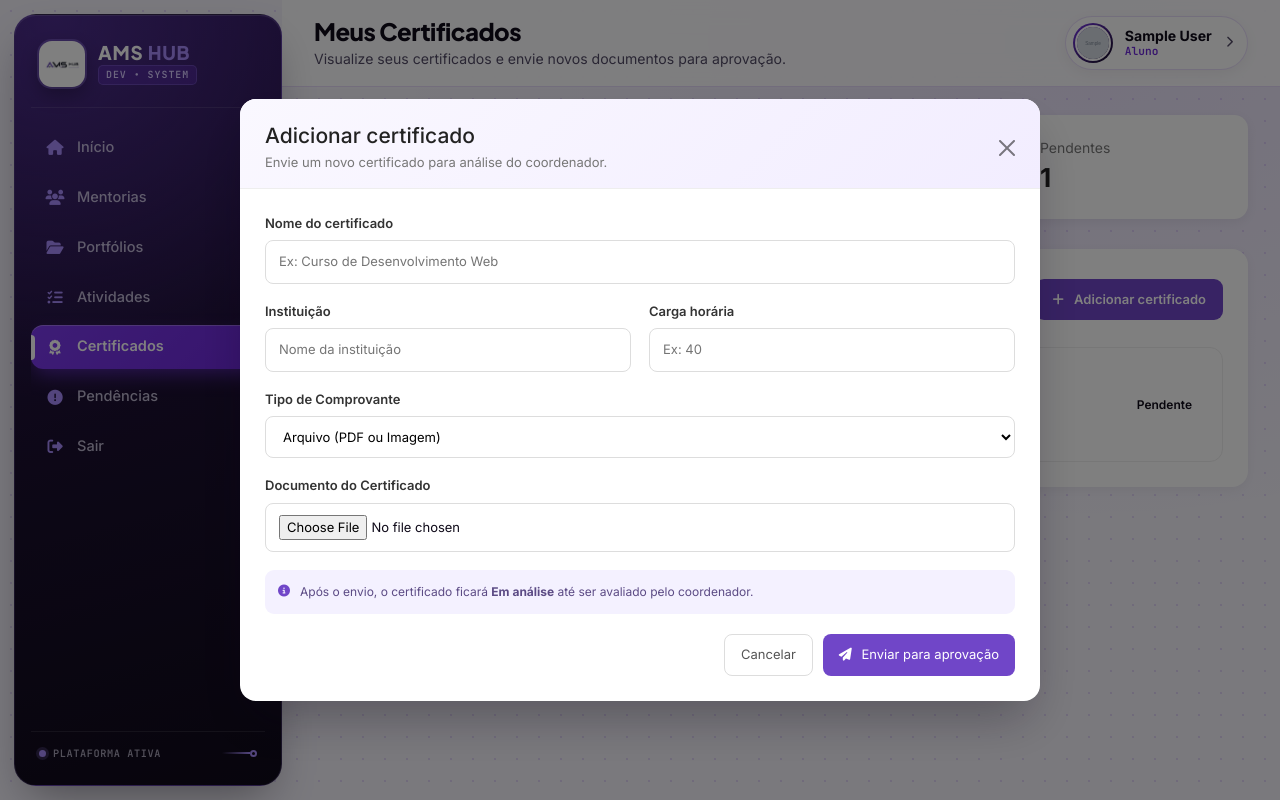
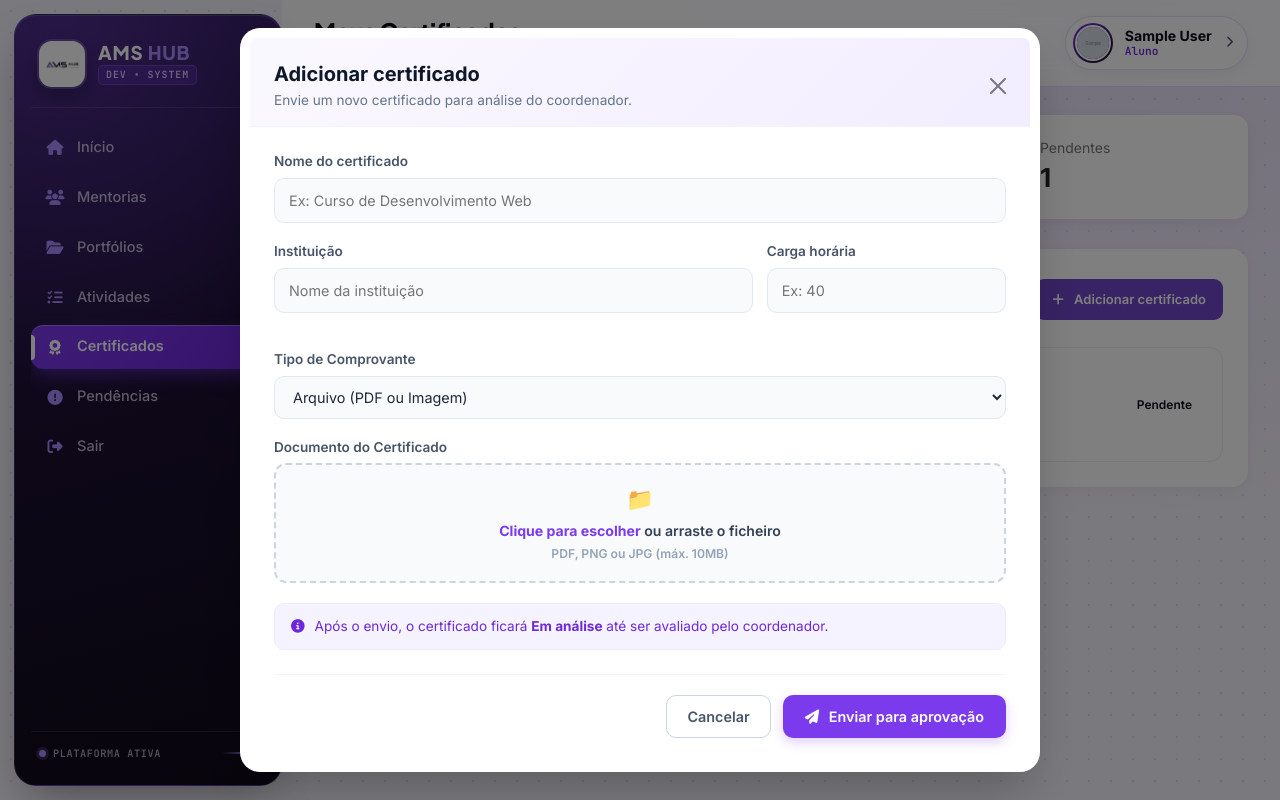
Before and after one commit to AshileyLaura/AMShub, a Django app: page /aluno/certificadoa/ in a window 1280 px wide, after a click on "Adicionar certificado". Run offline with Django 5.2, Linux system fonts and the light colour scheme; a user stored in the database is signed in; tables that the repository leaves empty hold one stand-in row (values such as "Sample post"); grey boxes marked "Sample" are stand-in pictures.

Commit message:
atualizando estilo de adicionar certificados do aluno e arrumando incoerencias

```diff
--- a/AMSHub/views.py
+++ b/AMSHub/views.py
@@ -1917,11 +1917,11 @@ def atividadesp(request):
     atividades = minhas.select_related(
         'id_mentoria'
     ).prefetch_related(
-        'entregaatividade_set__id_aluno__perfil__user'
+        'entregas__id_aluno__perfil__user'
     ).order_by('-id_atividade')
 
     for atividade in atividades:
-        atividade.lista_entregas = list(atividade.entregaatividade_set.all())
+        atividade.lista_entregas = list(atividade.entregas.all())
 
     contexto = {
         'usuario': request.user,
@@ -2173,7 +2173,7 @@ def criartarefase(request):
         }
     tarefas = list(
         minhas.select_related('id_mentoria').prefetch_related(
-            'entregaatividade_set__id_aluno__perfil__user'
+            'entregas__id_aluno__perfil__user'
         ).order_by('-id_atividade')
     )
     for tarefa in tarefas:
@@ -2181,7 +2181,8 @@ def criartarefase(request):
             tarefa,
             hoje
         )
-        tarefa.lista_entregas = list(tarefa.entregaatividade_set.all())
+        tarefa.lista_entregas = list(tarefa.entregas.all())
+
     return render(request, 'empresa/criartarefase.html', {
         'usuario': request.user,
         'nome_usuario': nome_do_usuario(request),
--- a/templates/aluno/certificadoa.html
+++ b/templates/aluno/certificadoa.html
@@ -72,7 +72,7 @@ AMS Hub - Certificados
 {% endblock %}
 
 {% block descricao %}
-Visualize seus certificados e envie novos documentos para aprovação.
+Visualize os seus certificados e envie novos documentos para aprovação.
 {% endblock %}
 
 
@@ -208,7 +208,7 @@ Visualize seus certificados e envie novos documentos para aprovação.
 
         </div>
         {% empty %}
-        <p>Você ainda não enviou nenhum certificado.</p>
+        <p>Ainda não enviou nenhum certificado.</p>
         {% endfor %}
 
     </section>
@@ -217,152 +217,78 @@ Visualize seus certificados e envie novos documentos para aprovação.
 
 
 <!-- MODAL ADICIONAR CERTIFICADO -->
+<div class="modal fade" id="modalCertificado" tabindex="-1">
+    <div class="modal-dialog modal-lg modal-dialog-centered">
+        <div class="modal-content" style="border-radius: 20px; border: none; box-shadow: 0 25px 50px -12px rgba(0, 0, 0, 0.25); padding: 10px;">
 
-<div class="modal fade" id="modalCertificado" tabindex="-1">
-
-    <div class="modal-dialog modal-lg modal-dialog-centered">
-
-        <div class="modal-content">
-
-            <div class="modal-header">
-
+            <div class="modal-header" style="border-bottom: 1px solid #f1f5f9; padding: 24px 24px 16px 24px;">
                 <div>
-                    <h2>Adicionar certificado</h2>
-                    <p>
-                        Envie um novo certificado para análise do coordenador.
-                    </p>
+                    <h2 style="font-size: 1.25rem; font-weight: 700; color: #0f172a; margin-bottom: 4px;">Adicionar certificado</h2>
+                    <p style="font-size: 0.85rem; color: #64748b; margin: 0;">Envie um novo certificado para análise do coordenador.</p>
                 </div>
-
-                <button type="button"
-                        class="btn-close"
-                        data-bs-dismiss="modal">
-                </button>
-
+                <button type="button" class="btn-close" data-bs-dismiss="modal"></button>
             </div>
 
-
-            <div class="modal-body">
-
+            <div class="modal-body" style="padding: 24px;">
                 <form method="POST" action="{% url 'certificadoa' %}" enctype="multipart/form-data">
-
                     {% csrf_token %}
 
-                    <div class="campo">
-
-                        <label for="nomeCertificado">
-                            Nome do certificado
-                        </label>
-
-                        <input
-                            type="text"
-                            id="nomeCertificado"
-                            name="curso"
-                            maxlength="200"
-                            placeholder="Ex: Curso de Desenvolvimento Web"
-                            required
-                        >
-
+                    <div class="campo" style="margin-bottom: 18px;">
+                        <label for="nomeCertificado" style="font-size: 0.85rem; font-weight: 600; color: #475569; display: block; margin-bottom: 6px;">Nome do certificado</label>
+                        <input type="text" id="nomeCertificado" name="curso" maxlength="200" placeholder="Ex: Curso de Desenvolvimento Web" required style="width: 100%; padding: 11px 14px; border: 1.5px solid #e2e8f0; border-radius: 10px; font-size: 0.9rem; color: #1e293b; background-color: #f8fafc; box-sizing: border-box; outline: none;">
                     </div>
 
-
-                    <div class="campos-duplos">
+                    <div class="campos-duplos" style="display: grid; grid-template-columns: 2fr 1fr; gap: 14px; margin-bottom: 18px;">
+                        <div class="campo">
+                            <label for="instituicao" style="font-size: 0.85rem; font-weight: 600; color: #475569; display: block; margin-bottom: 6px;">Instituição</label>
+                            <input type="text" id="instituicao" name="instituicao" maxlength="200" placeholder="Nome da instituição" required style="width: 100%; padding: 11px 14px; border: 1.5px solid #e2e8f0; border-radius: 10px; font-size: 0.9rem; color: #1e293b; background-color: #f8fafc; box-sizing: border-box; outline: none;">
+                        </div>
 
                         <div class="campo">
-
-                            <label for="instituicao">
-                                Instituição
-                            </label>
-
-                            <input
-                                type="text"
-                                id="instituicao"
-                                name="instituicao"
-                                maxlength="200"
-                                placeholder="Nome da instituição"
-                                required
-                            >
-
+                            <label for="cargaHoraria" style="font-size: 0.85rem; font-weight: 600; color: #475569; display: block; margin-bottom: 6px;">Carga horária</label>
+                            <input type="number" id="cargaHoraria" name="carga_horaria" placeholder="Ex: 40" min="1" required style="width: 100%; padding: 11px 14px; border: 1.5px solid #e2e8f0; border-radius: 10px; font-size: 0.9rem; color: #1e293b; background-color: #f8fafc; box-sizing: border-box; outline: none;">
                         </div>
-
-
-                        <div class="campo">
-
-                            <label for="cargaHoraria">
-                                Carga horária
-                            </label>
-
-                            <input
-                                type="number"
-                                id="cargaHoraria"
-                                name="carga_horaria"
-                                placeholder="Ex: 40"
-                                min="1"
-                                required
-                            >
-
-                        </div>
-
                     </div>
 
-                    <!-- CAMPOS ADICIONADOS PARA ANEXO / LINK -->
-                    <div class="campo">
-                        <label for="tipoComprovante">Tipo de Comprovante</label>
-                        <select name="tipo_comprovante" id="tipoComprovante" onchange="alternarCertComprovante()" required>
+                    <div class="campo" style="margin-bottom: 18px;">
+                        <label for="tipoComprovante" style="font-size: 0.85rem; font-weight: 600; color: #475569; display: block; margin-bottom: 6px;">Tipo de Comprovante</label>
+                        <select name="tipo_comprovante" id="tipoComprovante" onchange="alternarCertComprovante()" required style="width: 100%; padding: 11px 14px; border: 1.5px solid #e2e8f0; border-radius: 10px; font-size: 0.9rem; color: #1e293b; background-color: #f8fafc; box-sizing: border-box; outline: none; cursor: pointer;">
                             <option value="arquivo">Arquivo (PDF ou Imagem)</option>
                             <option value="link">Link</option>
                         </select>
                     </div>
 
-                    <div class="campo" id="campoCertArquivo">
-                        <label for="arquivo">Documento do Certificado</label>
-                        <input type="file" id="arquivo" name="arquivo" accept="image/*,.pdf">
+                    <!-- ÁREA DE UPLOAD MODERNA (Substitui o botão cinza antigo mantendo o input original funcional) -->
+                    <div class="campo" id="campoCertArquivo" style="margin-bottom: 18px;">
+                        <label style="font-size: 0.85rem; font-weight: 600; color: #475569; display: block; margin-bottom: 6px;">Documento do Certificado</label>
+                        <label for="arquivo" style="border: 2px dashed #cbd5e1; border-radius: 12px; padding: 18px; text-align: center; cursor: pointer; background: #f8fafc; display: flex; flex-direction: column; align-items: center; gap: 4px; transition: all 0.2s;">
+                            <span style="font-size: 22px;">📁</span>
+                            <span style="font-size: 0.88rem; color: #334155;"><strong style="color: #7c3aed;">Clique para escolher</strong> ou arraste o ficheiro</span>
+                            <small id="nomeFicheiroSelecionado" style="color: #94a3b8; font-size: 0.76rem;">PDF, PNG ou JPG (máx. 10MB)</small>
+                        </label>
+                        <input type="file" id="arquivo" name="arquivo" accept="image/*,.pdf" style="display: none;" onchange="atualizarNomeFicheiro(this)">
                     </div>
 
-                    <div class="campo" id="campoCertLink" style="display: none;">
-                        <label for="link">Link do Certificado</label>
-                        <input type="url" id="link" name="link" placeholder="https://...">
+                    <div class="campo" id="campoCertLink" style="display: none; margin-bottom: 18px;">
+                        <label for="link" style="font-size: 0.85rem; font-weight: 600; color: #475569; display: block; margin-bottom: 6px;">Link do Certificado</label>
+                        <input type="url" id="link" name="link" placeholder="https://..." style="width: 100%; padding: 11px 14px; border: 1.5px solid #e2e8f0; border-radius: 10px; font-size: 0.9rem; color: #1e293b; background-color: #f8fafc; box-sizing: border-box; outline: none;">
                     </div>
 
-
-                    <div class="aviso">
-
+                    <div class="aviso-modal" style="background-color: #f5f3ff; border: 1px solid #ede9fe; color: #6d28d9; padding: 12px 16px; border-radius: 10px; font-size: 0.85rem; margin-top: 20px; margin-bottom: 24px; display: flex; align-items: center; gap: 10px;">
                         <i class="fa-solid fa-circle-info"></i>
-
-                        <span>
-                            Após o envio, o certificado ficará
-                            <strong>Em análise</strong>
-                            até ser avaliado pelo coordenador.
-                        </span>
-
+                        <span>Após o envio, o certificado ficará <strong>Em análise</strong> até ser avaliado pelo coordenador.</span>
                     </div>
 
-
-                    <div class="modal-botoes">
-
-                        <button
-                            type="button"
-                            class="btn-cancelar"
-                            data-bs-dismiss="modal">
-                            Cancelar
+                    <div class="modal-botoes" style="display: flex; justify-content: flex-end; gap: 12px; border-top: 1px solid #f1f5f9; padding-top: 20px;">
+                        <button type="button" class="btn-cancelar" data-bs-dismiss="modal" style="background-color: #ffffff; border: 1.5px solid #cbd5e1; color: #475569; padding: 10px 20px; border-radius: 10px; font-weight: 600; font-size: 0.9rem; cursor: pointer;">Cancelar</button>
+                        <button type="submit" class="btn-enviar" style="background-color: #7c3aed; border: none; color: #ffffff; padding: 10px 22px; border-radius: 10px; font-weight: 600; font-size: 0.9rem; cursor: pointer; box-shadow: 0 4px 12px rgba(124, 58, 237, 0.25);">
+                            <i class="fa-solid fa-paper-plane"></i> Enviar para aprovação
                         </button>
-
-                        <button
-                            type="submit"
-                            class="btn-enviar">
-                            <i class="fa-solid fa-paper-plane"></i>
-                            Enviar para aprovação
-                        </button>
-
                     </div>
-
                 </form>
-
             </div>
-
         </div>
-
     </div>
-
 </div>
 
 <script>
@@ -371,6 +297,15 @@ function alternarCertComprovante() {
     document.getElementById('campoCertArquivo').style.display = tipo === 'arquivo' ? 'block' : 'none';
     document.getElementById('campoCertLink').style.display = tipo === 'link' ? 'block' : 'none';
 }
+
+function atualizarNomeFicheiro(input) {
+    const labelSmall = document.getElementById('nomeFicheiroSelecionado');
+    if (input.files && input.files[0]) {
+        labelSmall.textContent = 'Ficheiro selecionado: ' + input.files[0].name;
+        labelSmall.style.color = '#7c3aed';
+        labelSmall.style.fontWeight = '600';
+    }
+}
 </script>
 
 {% endblock %}
```
